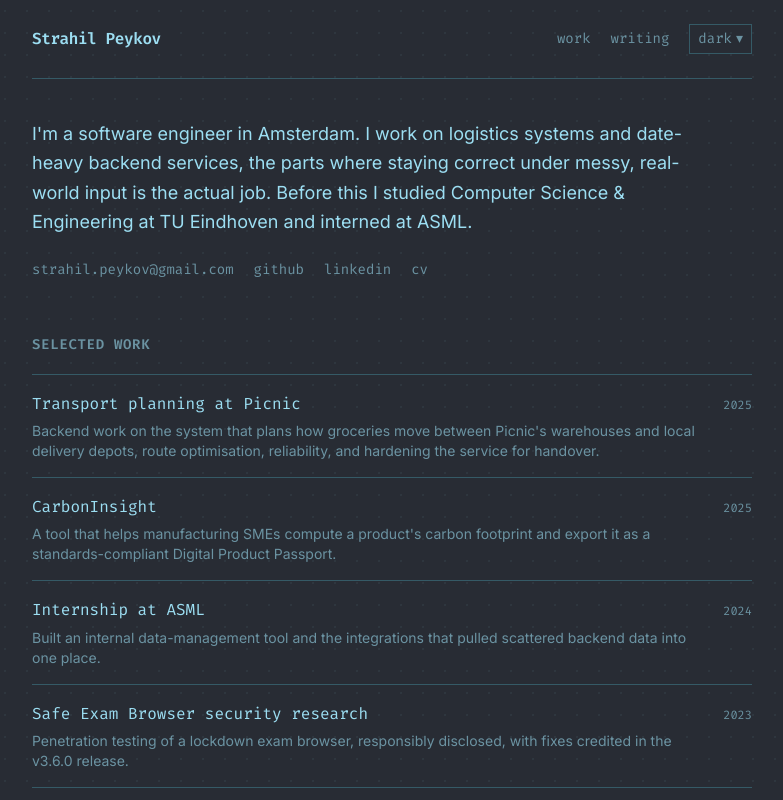
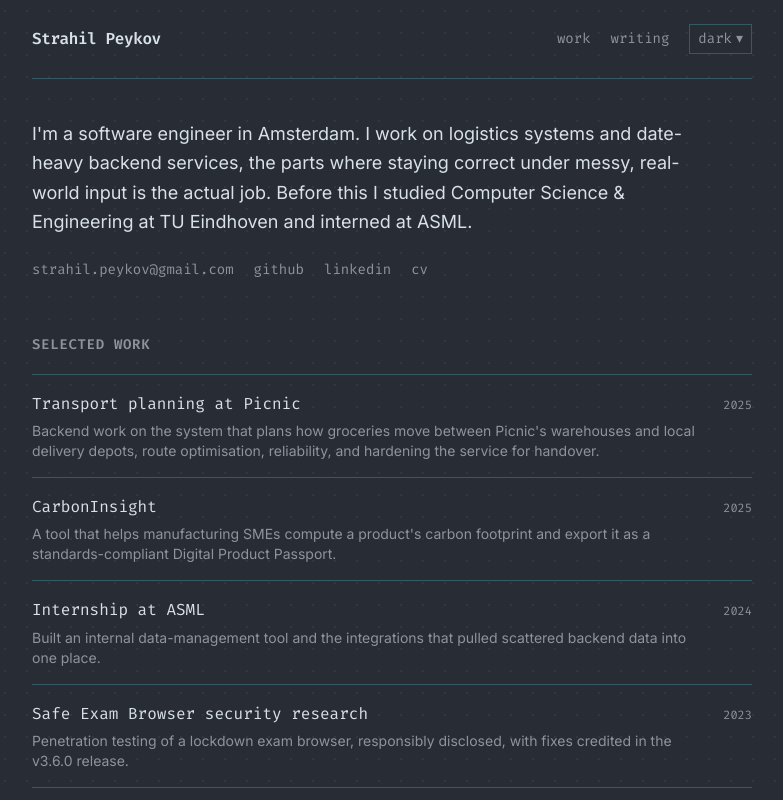
Before and after one commit to StrahilPeykov/strahil, a Next.js app: page / in a window 1280 px wide. Shown: the top 800 px of the page, without its empty margins (248-1031 px from the left). Built offline with nearby package versions, Linux system fonts and the light colour scheme.

Commit message:
Use neutral off-white body text in dark mode for readability

```diff
--- a/app/globals.css
+++ b/app/globals.css
@@ -16,7 +16,7 @@
 /* ── Theme palettes (recycled from Odysseus: just 5 colors per theme) ── */
 :root,
 :root[data-theme="dark"] {
-  --bg: #282c34; --fg: #9cdef2; --panel: #111111; --border: #355a66; --accent: #e06c75;
+  --bg: #282c34; --fg: #d8e0e8; --panel: #111111; --border: #355a66; --accent: #e06c75;
 }
 :root[data-theme="paper"] {
   --bg: #faf8f5; --fg: #3b3836; --panel: #ffffff; --border: #d5d0c8; --accent: #b8860b;
```
